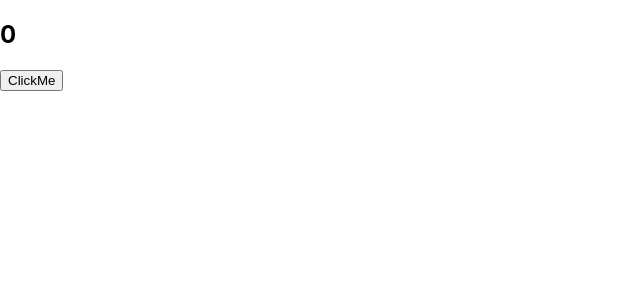
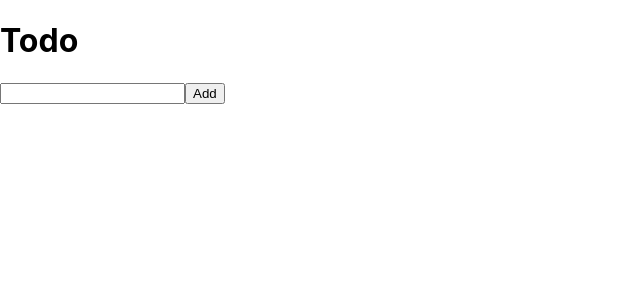
Before and after one commit to hemanthnaika/React, a React (Create React App) app in the folder myapp/: page / in a window 1280 px wide. Shown: the top 300 px of the page, without its empty margins (0-640 px from the left). Built offline with nearby package versions, Linux system fonts and the light colour scheme.

Commit message:
Todo list delete and add to the list

```diff
--- a/myapp/public/index.html
+++ b/myapp/public/index.html
@@ -9,6 +9,7 @@
 </head>
 
 <body>
+
     <div id="root"></div>
 </body>
 
--- a/myapp/src/App.js
+++ b/myapp/src/App.js
@@ -1,6 +1,6 @@
-import Navbar from "./layouts/Navbar";
+// import Navbar from "./layouts/Navbar";
 import Content from "./components/Content";
-import Footer from "./layouts/Footer";
+// import Footer from "./layouts/Footer";
 
 //!Array In React
 const App = () => {
--- a/myapp/src/components/Content.js
+++ b/myapp/src/components/Content.js
@@ -1,53 +1,38 @@
-// import ListItem from "./ListItem";
-import { useState } from 'react'
-import { render } from "react-dom";
+import { useState } from "react";
+const Content = () => {
+  const [items, setItems] = useState([]);
+  const [value, setValue] = useState([""]);
 
-const Content = () => {
-    // request the API for data
-    // let counter = 0
-    //?    Change the Dom
-    const [counter,setCounter] = useState(0)
-    //const [items,setitems]=useState[1]
-    // console.log(counter)
-    // console.log(setCounter)
+  const handlerSubmit = () => {
+    //setItems((prev) => [...prev]);
+    //?Add to the array
+    setValue('')
+    setItems(prev=>[...prev,value])
 
+};
+  const handlerInput = (e) => {
+    setValue(e.target.value);
+  };
+//   console.log("value change");
+//?Delete the item
+const  handlerDelete=(item)=>{
+    // console.log(item)
+    setItems(prev=>prev.filter(i=>i !== item))
+}
+  return (
+    <>
+      <h1>Todo</h1>
 
-    return (
-        <div className="container">
-            <h2>{counter}</h2>
-            <button onClick={() => {
-                // console.log(counter)
-                // counter = counter + 1
-                setCounter(previousValue=>previousValue+1)
-            }} >ClickMe</button>
-        </div>
-    );
-}
+      <input value={value} onChange={handlerInput} type="text" />
+      <button onClick={ handlerSubmit } type="submit">Add</button>
+
+      <ul>
+        {items.map((item) => (
+          <li>{item}<button onClick={ ()=>{handlerDelete(item)}}>Delete</button></li>
+        ))}
+      </ul>
+    </>
+  );
+};
 
 export default Content;
-
-// import React from "react";
-
-// class Content extends React.Component {
-//     constructor() {
-//         super();
-//         this.state = {
-//             count: 0
-//         };
-//     }
-
-//     render() {
-//         return (
-//             <div className="container">
-//                 {/* <h2>{counter}</h2>
-//             <button onClick={() => {
-//                 console.log(counter)
-//                 counter = counter + 1
-//             }} >ClickMe</button> */}
-//             Lorem ipsum dolor sit amet consectetur adipisicing elit. Nesciunt exercitationem dolorem possimus quod corrupti dignissimos, labore molestiae nulla unde cumque libero tempore reprehenderit laboriosam non quidem soluta dolorum a? Provident.
-//             </div>
-//         )
-//     }
-// }
-
-// export default Content;
--- a/myapp/src/index.css
+++ b/myapp/src/index.css
@@ -9,10 +9,6 @@
     font-family: source-code-pro, Menlo, Monaco, Consolas, 'Courier New', monospace;
 }
 
-* {
-    text-decoration: none;
-}
-
 nav {
     background-color: blue;
     display: flex;
@@ -22,12 +18,6 @@
     align-items: center;
 }
 
-footer {
-    background-color: antiquewhite;
-    display: flex;
-    justify-content: space-between;
-}
-
 li {
     display: flex;
 }
```
